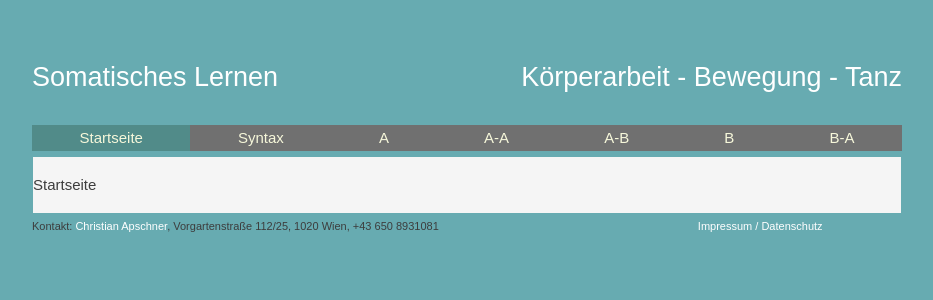
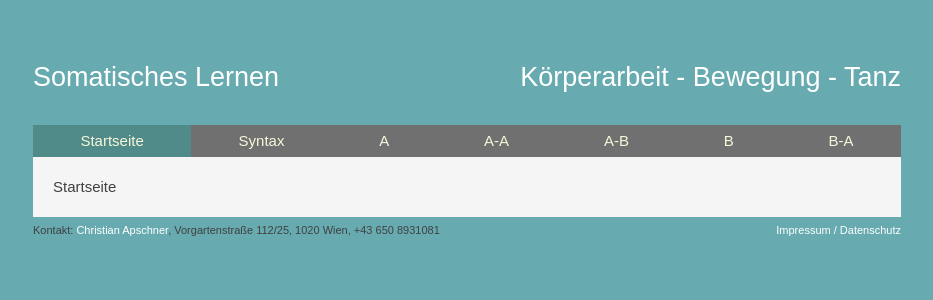
Before and after one commit to manulari/contactimprovisationat, a Jekyll site: the page built from _all_pages/index.md, in a window 1280 px wide. Shown: the top 300 px of the page, without its empty margins (173-1106 px from the left). Built offline with Jekyll 4.4.1, drawn with Linux system fonts in a browser that asks for light colours.

Commit message:
no more legacy css

```diff
--- a/_layouts/default.html
+++ b/_layouts/default.html
@@ -5,9 +5,6 @@
   <meta charset="utf-8" />
   <meta name="viewport" content="width=device-width, initial-scale=1.0, user-scalable=yes" />
   <title>{{ page.title }}</title>
-  <link rel="stylesheet" href="css/temp.css" />
-  <link rel="stylesheet" href="css/dstyle.css" />
-  <link rel="stylesheet" href="css/menu.css" />
   <link rel="stylesheet" href="css/style.css" />
   <!--[if lt IE 9]>
     <script src="//cdnjs.cloudflare.com/ajax/libs/html5shiv/3.7.3/html5shiv-printshiv.min.js"></script>
@@ -16,31 +13,19 @@
 <body>
   <div id="main">
     <div id="logo">
-      <table width="100%" border="0" cellspacing="0" cellpadding="0">
-        <tbody><tr>
-          <td align="left">Somatisches Lernen</td>
-          <td align="left"></td>
-          <td align="right">Körperarbeit - Bewegung - Tanz</td>
-        </tr></tbody>
-      </table>
+      <div>Somatisches Lernen</div>
+      <div>Körperarbeit - Bewegung - Tanz</div>
     </div>
 
-    <div id="menu">
-      {% include navigation.html %}
-    </div>
+    {% include navigation.html %}
 
-    <div id="site_content" class="maincontent bodytext">
+    <div id="content-holder"><div class="maincontent">
     {{ content }}
-    </div>
+    </div></div>
 
     <div id="footer">
-    <table width="100%" border="0" cellspacing="0" cellpadding="0">
-    <tbody><tr>
-    <td align="left">Kontakt: <a href="mailto:christian.ap@gmx.net">Christian Apschner</a>, Vorgartenstraße 112/25, 1020 Wien, +43 650 8931081</td>
-    <td align="left"><a href="/impressum">Impressum / Datenschutz</a></td>
-    </tr>
-    </tbody>
-    </table>
+      <div>Kontakt: <a href="mailto:christian.ap@gmx.net">Christian Apschner</a>, Vorgartenstraße 112/25, 1020 Wien, +43 650 8931081</div>
+      <div><a href="/impressum">Impressum / Datenschutz</a></div>
     </div>
 
   </div>
--- a/css/style.scss
+++ b/css/style.scss
@@ -12,6 +12,45 @@
   @include maincontent;
 }
 
+body {
+  background: #67abb1;
+  color: #404040;
+}
+
+#main {
+  width: 95%;
+  max-width: 868px;
+  margin-left: auto;
+  margin-right: auto;
+  padding-top: 60px;
+  padding-bottom: 50px;
+}
+
+#logo {
+  display: flex;
+  flex-flow: row wrap;
+  width: 100%;
+  justify-content: space-between;
+  color: white;
+  font-size: 1.8em;
+  margin-bottom: 30px;
+}
+
+#content-holder {
+  width: 100%;
+  background-color: #f5f5f5;
+  padding: 1px;
+}
+
+#content-holder > div
+{
+  margin: 19px;
+  margin: 19px;
+}
+
+.maincontent {
+}
+
 .mainnav
 {
   display: flex;
@@ -19,6 +58,7 @@
   width: 100%;
   background: #707070;
   color: #f6f7da;
+  line-height: 32px;
 }
 
 .mainnav a
@@ -34,3 +74,27 @@
 {
   background: #518b89;
 }
+
+.mainnav a:hover
+{
+  background: #518b89;
+}
+
+#footer {
+  display: flex;
+  flex-flow: row wrap;
+  width: 100%;
+  justify-content: space-between;
+  margin-top: 6px;
+  font-size: 11px;
+}
+
+#footer a
+{
+  color: white;
+  text-decoration:none;
+}
+#footer a:hover {
+  color: #006699;
+  text-decoration:underline;
+}
```
